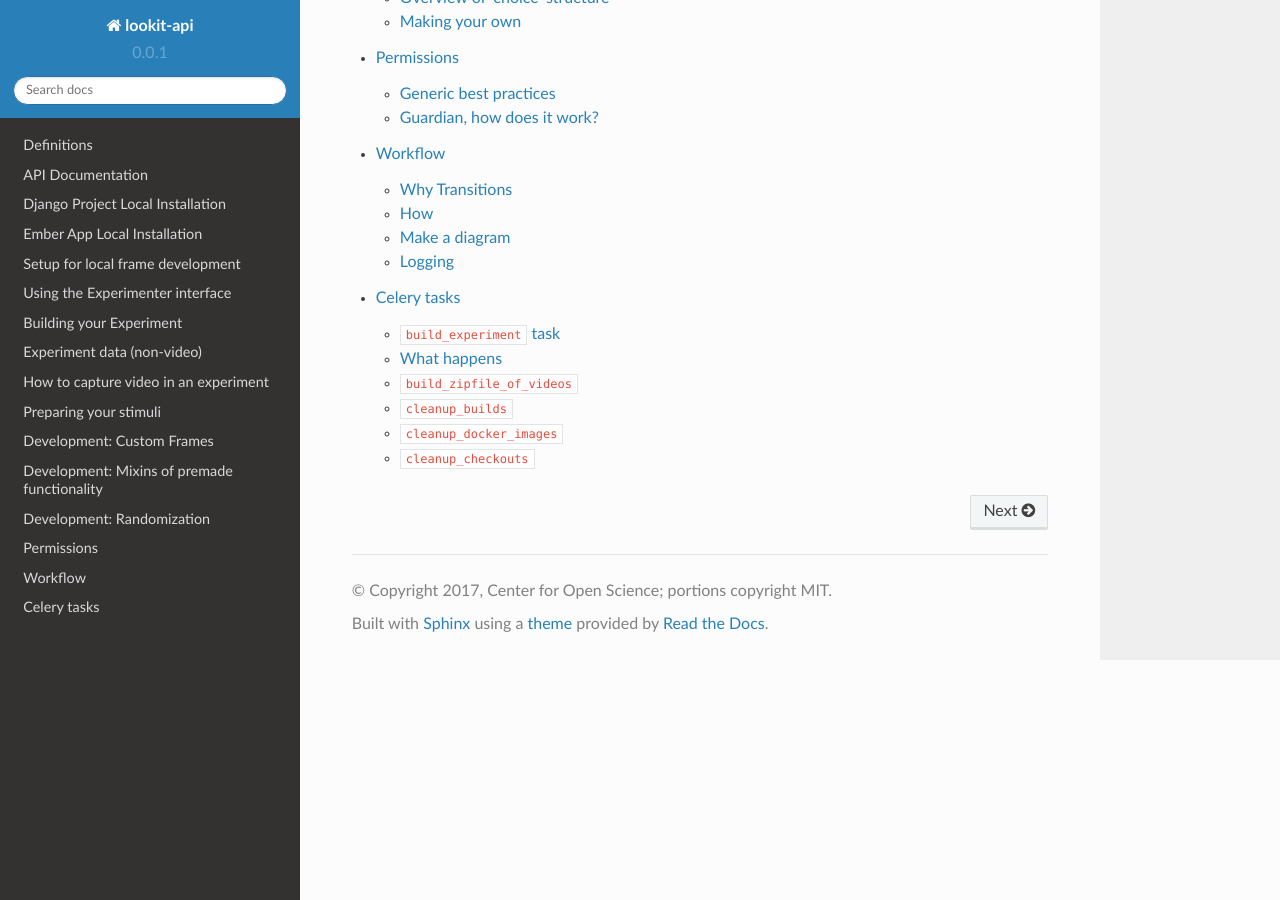
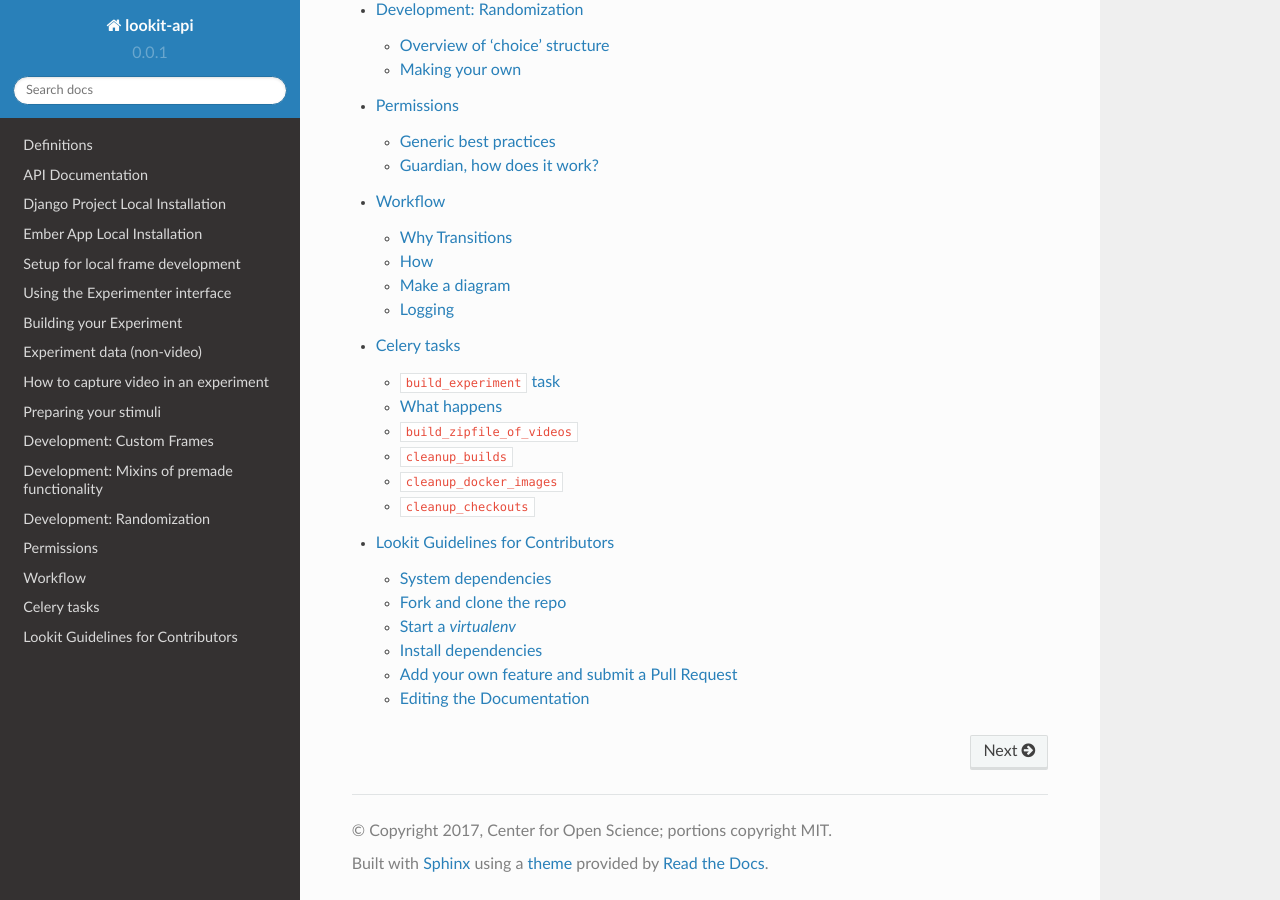
Before and after one commit to lookit/lookit-api, a Sphinx documentation site: the page built from docs/source/index.rst, in a window 1280 px wide and 900 px high, scrolled down 4363 px. Built offline with Sphinx 7.4.7 and the Read the Docs theme 2.0.0, drawn with Linux system fonts in a browser that asks for light colours; some of the changed lines change nothing that is shown; some of the changed text lies outside the part shown.

Commit message:
add contributor guidelines page to docs

```diff
--- /dev/null
+++ b/docs/source/contributor-guidelines.rst
@@ -0,0 +1,126 @@
+==================================
+Lookit Guidelines for Contributors
+==================================
+
+Interested in helping write the code which powers the Lookit platform?  Thanks for supporting open source science!  This page describes the process any would-be contributor should plan to use.  We have included some beginner-friendly details in case you are new to open source projects.
+
+At a high level, you should plan to make feature-specific branches off of the `develop` branch of a local copy of the code running on your own machine.  This will keep the codebase as clean as possible.  Before submitting a PR, merge in the most recent changes from the `develop` branch.
+
+System dependencies
+~~~~~~~~~~~~~~~~~~~
+
+Runs on Python 3.6 w/ dependencies listed in `requirements/defaults.txt`
+
+To run this project locally, fork and clone the repo, download the project dependencies, and set up a superuser on your local machine via these steps:
+
+Fork and clone the repo
+~~~~~~~~~~~~~~~~~~~~~~~
+
+Fork the project on GitHub and git clone your fork, e.g.:
+
+SSH::
+
+    git clone <username>@github.com:<username>/lookit-api.git
+
+HTTPS::
+
+    git clone https://github.com/<username>/lookit-api.git
+
+Start a `virtualenv`
+~~~~~~~~~~~~~~~~~~~~
+
+Replace `/path/to/python3` with the appropriate filepath::
+
+    $ cd lookit-api
+    $ virtualenv -p /path/to/python3 lenv
+    $ . lenv/bin/activate
+
+You may want to configure a global .gitignore on your machine and include your virtualenv along with any files specific to your system.  A sample global .gitignore is available here https://gist.github.com/octocat/9257657 -- you can tell git to globally ignore a .gitignore file via::
+
+    git config --global core.excludesfile ~/path/to/your/.gitignore_global
+
+Install dependencies
+~~~~~~~~~~~~~~~~~~~~
+
+The project dependencies listed in `requirements/defaults.txt` can be installed with pip::
+
+    (lenv) $ pip install --upgrade pip
+    (lenv) $ pip install -r requirements/defaults.txt
+
+Add your own feature and submit a Pull Request
+~~~~~~~~~~~~~~~~~~~~~~~~~~~~~~~~~~~~~~~~~~~~~~
+
+Keep your commit history clean and merge process simple by following these steps before starting on any new feature::
+
+One time only, add this repo as a remote to your fork, e.g.::
+
+SSH::
+
+    git remote add upstream git@github.com:lookit/lookit-api.git
+
+HTTPS::
+
+    git remote add upstream https://github.com/lookit/lookit-api.git
+
+Anytime a PR is merged or changes are pushed (or you're starting this process for the first time), you should run::
+
+    git checkout develop
+    git pull upstream develop
+
+in order to make sure you are working with an up-to-date copy of the `develop` branch.
+
+Once you have the most recent `develop` code, create a new branch (off of `develop`) for your new feature.  Note: our project convention is to prepend `feature/` or `hotfix/` to the feature or issue name for a richer annotation of the commit history.  If you want to create a new validation feature, for example, you might name it like this::
+
+    git checkout -b feature/my-validation-feature
+
+Now you can run `git branch` and should see an output like this::
+
+    $ git branch
+      develop
+      master
+    * feature/my-validation-feature
+
+
+Pick an issue (or create a new one) which your new feature will address.
+
+Proceed with writing code.  Commit frequently!  Focus on writing very clear, concise commit statements and plentiful comments.  If you have poor comments or zero tests, your PR will not be merged.
+
+If you are aware of changes in the branch you forked from, rebase your branch from that changing branch (in our case that is `develop`) by running::
+
+    git rebase develop
+
+Then resolve all merge conflicts and update dependencies like this::
+
+    pip install -r requirements/defaults.txt
+    python manage.py migrate
+    python manage.py test
+
+Next, push all your local changes to your own fork. You should push your code (making sure to replace `feature/my-validation-feature` with whatever your branch is actually called)::
+
+    git push --set-upstream origin feature/my-validation-feature
+
+When your branch is ready (e.g., has comments and tests), submit a Pull Request! To do this, go to GitHub, navigate to your fork (in this case the github extension should be /your-username/lookit-api),
+then click `new pull request`.   Change the base to `develop` and the compare to `feature/my-validation-feature`. Finally, click `Create pull request`
+
+
+
+IMPORTANT: WHEN YOUR PR IS ACCEPTED, stop using your branch right away (or delete it altogether).  New features (or enhanced versions of your existing feature) should be created on brand new branches (after pulling in all the fresh changes from `develop`).
+
+Editing the Documentation
+~~~~~~~~~~~~~~~~~~~~~~~~~
+
+Lookit project documentation lives in the following directory::
+
+    /lookit-api/docs/source
+
+The file `index.rst` contains the table of contents (look for `toctree`).
+
+If you'd like to use Sphinx to build the documentation locally, activate another virtual environment and install the requirements for Sphinx.
+
+From inside the `lookit-api` folder::
+
+    (denv) /lookit-api/$ pip install -r lookit-api/docs/requirements.txt
+    (denv) /lookit-api/$ cd docs
+    (denv) /lookit-api/docs$ make clean singlehtml
+
+Navigate to the index.html file from your favorite browser to inspect the docs.
--- a/docs/source/index.rst
+++ b/docs/source/index.rst
@@ -7,7 +7,7 @@
 ==========================================
 
 **This documentation is a work in progress.** To contribute, submit a PR to
-`lookit/lookit-api <https://github.com/lookit/lookit-api/tree/develop>`_.
+`lookit/lookit-api <https://github.com/lookit/lookit-api/tree/develop>` in accordance with the Lookit Contributor Guidelines.
 
 The `lookit-api codebase <https://github.com/lookit/lookit-api>`_ contains
 what were previously separate Experimenter and Lookit applications. Experimenter is a
@@ -38,3 +38,4 @@
    permissions
    workflow
    celery_tasks
+   contributor-guidelines
```
